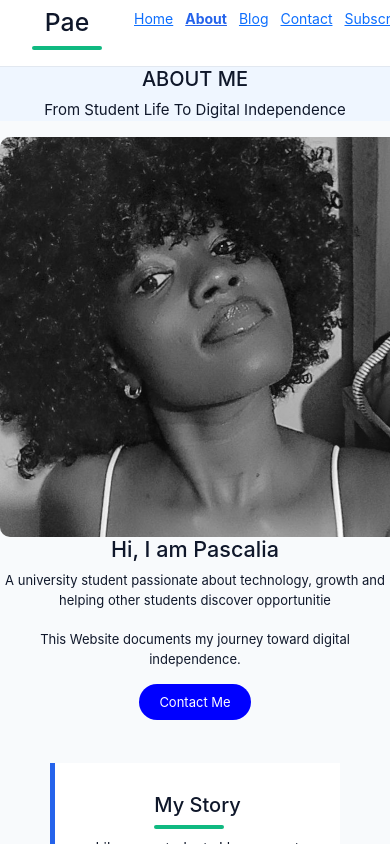
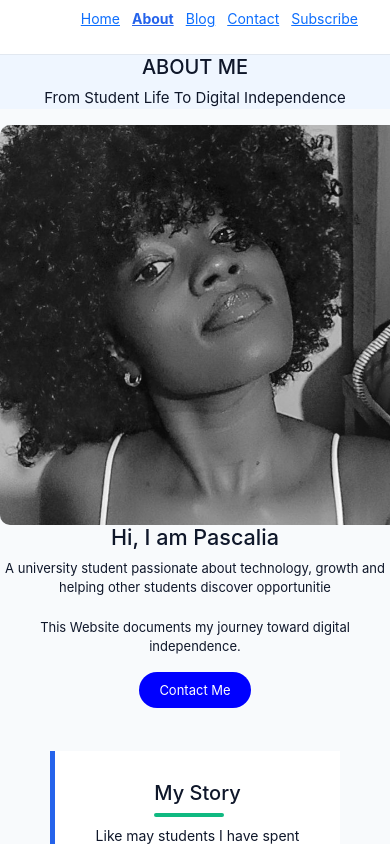
Before and after one commit to passiedaniels/pascaliaweb, a React (Create React App) app: page /about in a window 390 px wide. Shown: the top 844 px of the page. Built offline with nearby package versions, Linux system fonts and the light colour scheme.

Commit message:
updated nav page

```diff
--- a/src/Nav.css
+++ b/src/Nav.css
@@ -27,4 +27,7 @@ nav {
     font-size: 13px;
     margin: 0;
   }
+  .logo {
+    display: none;
+  }
 }
--- a/src/components/NavBar.js
+++ b/src/components/NavBar.js
@@ -7,7 +7,7 @@ export default function NavBar() {
     <div className="components">
       <nav className="nav-content">
         <div>
-          <h2>Pae</h2>
+          <h2 className="logo">Pae</h2>
         </div>
         <ul>
           <li>
```
